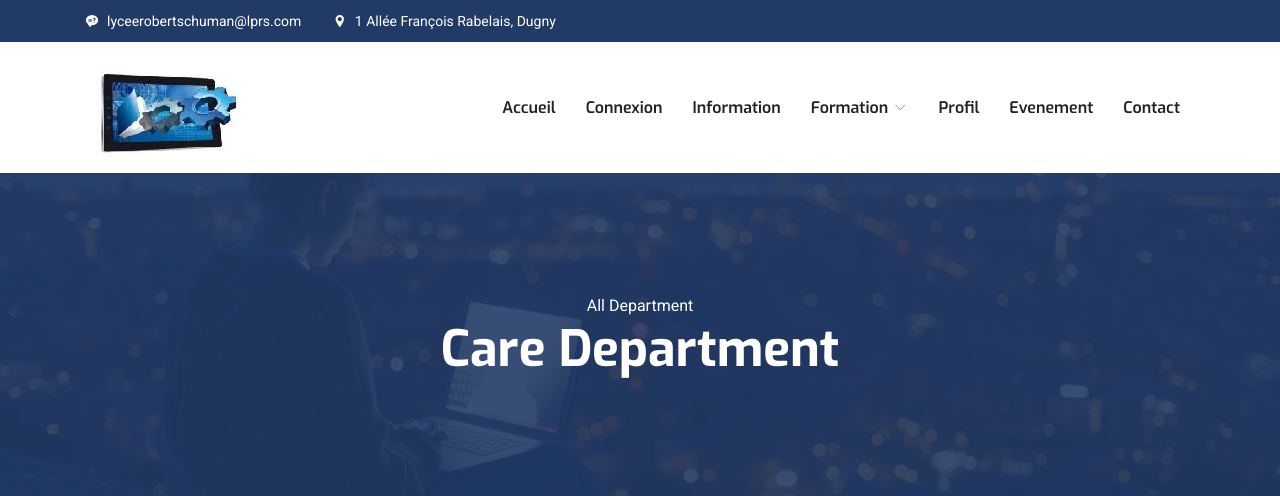
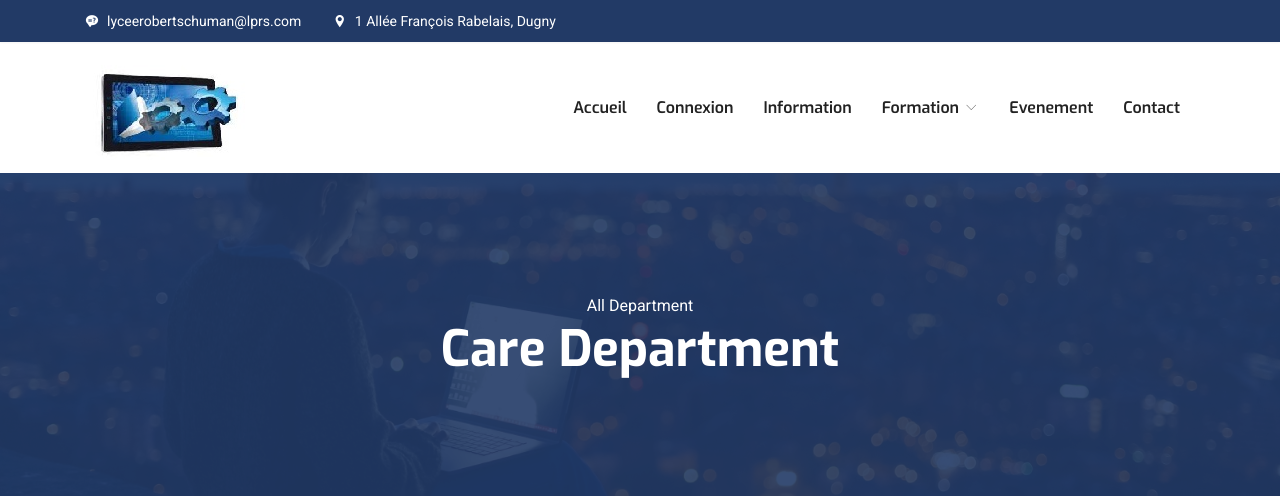
Before and after one commit to ThaMad/ProjetLPRS, a PHP site: page /view/event/event.php in a window 1280 px wide. Shown: the top 496 px of the page. Run offline with PHP 8.4, Linux system fonts and the light colour scheme; some libraries are stand-ins or nearby versions.

Commit message:
modification navbar

```diff
--- a/view/contact/contact.php
+++ b/view/contact/contact.php
@@ -36,7 +36,6 @@ include('../header/headerinview.php');
         <li><a class="dropdown-item" href="../formation/bts.php">Parcours BTS</a></li>
     </ul>
 </li>
-<li class="nav-item"><a class="nav-link" href="../profil/profil.php">Profil</a></li>
 <li class="nav-item"><a class="nav-link" href="../event/event.php">Evenement</a></li>
 <li class="nav-item"><a class="nav-link" href="contact.php">Contact</a></li>
 </ul>
--- a/view/event/event.php
+++ b/view/event/event.php
@@ -36,7 +36,6 @@ include('../header/headerinview.php');
         <li><a class="dropdown-item" href="../formation/bts.php">Parcours BTS</a></li>
     </ul>
 </li>
-<li class="nav-item"><a class="nav-link" href="../profil/profil.php">Profil</a></li>
 <li class="nav-item"><a class="nav-link" href="event.php">Evenement</a></li>
 <li class="nav-item"><a class="nav-link" href="../contact/contact.php">Contact</a></li>
 </ul>
--- a/view/formation/bts.php
+++ b/view/formation/bts.php
@@ -36,7 +36,6 @@ include('../header/headerinview.php');
         <li><a class="dropdown-item" href="bts.php">Parcours BTS</a></li>
     </ul>
 </li>
-<li class="nav-item"><a class="nav-link" href="../profil/profil.php">Profil</a></li>
 <li class="nav-item"><a class="nav-link" href="../event/event.php">Evenement</a></li>
 <li class="nav-item"><a class="nav-link" href="../contact/contact.php">Contact</a></li>
 </ul>
--- a/view/formation/lycee.php
+++ b/view/formation/lycee.php
@@ -36,7 +36,6 @@ include('../header/headerinview.php');
         <li><a class="dropdown-item" href="bts.php">Parcours BTS</a></li>
     </ul>
 </li>
-<li class="nav-item"><a class="nav-link" href="../profil/profil.php">Profil</a></li>
 <li class="nav-item"><a class="nav-link" href="../event/event.php">Evenement</a></li>
 <li class="nav-item"><a class="nav-link" href="../contact/contact.php">Contact</a></li>
 </ul>
--- a/view/presentation/about.php
+++ b/view/presentation/about.php
@@ -37,7 +37,6 @@ include("../header/headerinview.php");
         <li><a class="dropdown-item" href="../formation/bts.php">Parcours BTS</a></li>
     </ul>
 </li>
-<li class="nav-item"><a class="nav-link" href="../profil/profil.php">Profil</a></li>
 <li class="nav-item"><a class="nav-link" href="../event/event.php">Evenement</a></li>
 <li class="nav-item"><a class="nav-link" href="../contact/contact.php">Contact</a></li>
 </ul>
--- a/view/profil/profil.php
+++ b/view/profil/profil.php
@@ -42,7 +42,6 @@ include('../header/headerinview.php');
         <li><a class="dropdown-item" href="../formation/bts.php">Parcours BTS</a></li>
     </ul>
 </li>
-<li class="nav-item"><a class="nav-link" href="../profil/profil.php">Profil</a></li>
 <li class="nav-item"><a class="nav-link" href="../event/event.php">Evenement</a></li>
 <li class="nav-item"><a class="nav-link" href="../contact/contact.php">Contact</a></li>
 </ul>
```
